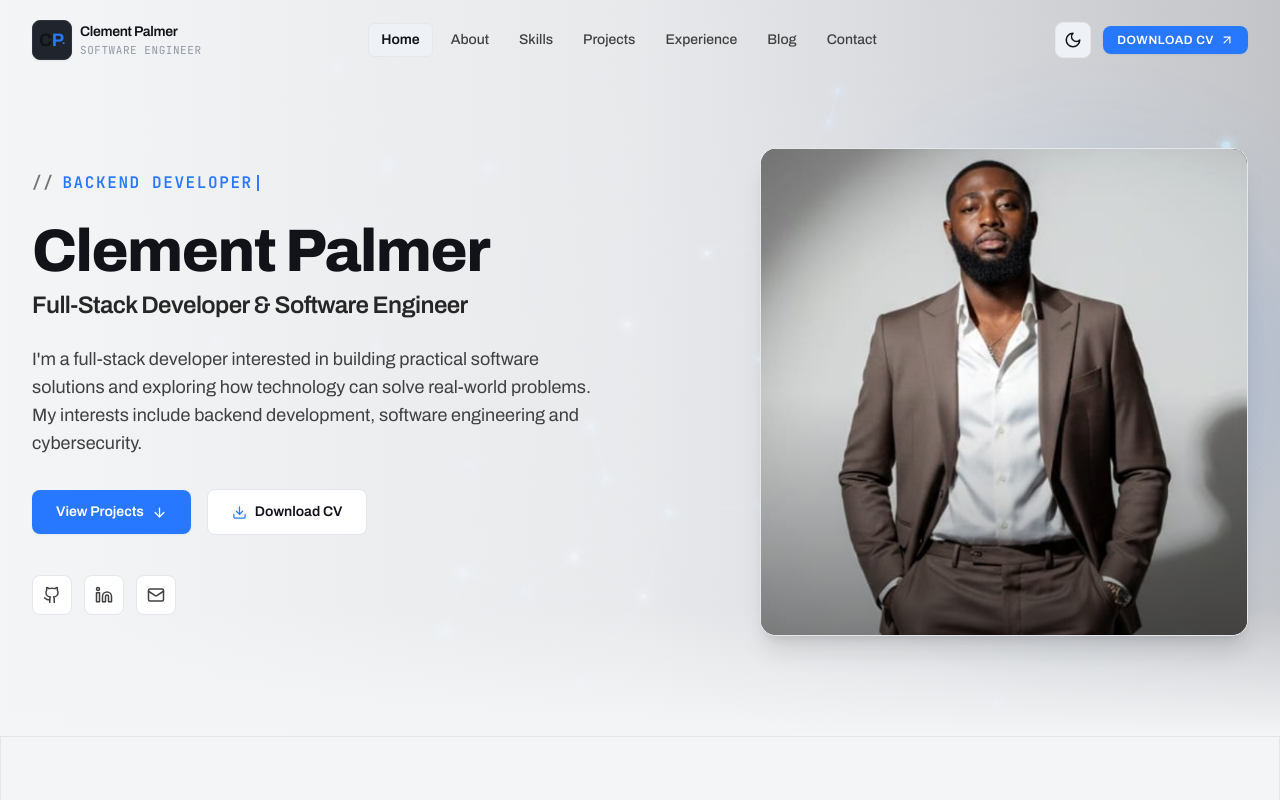
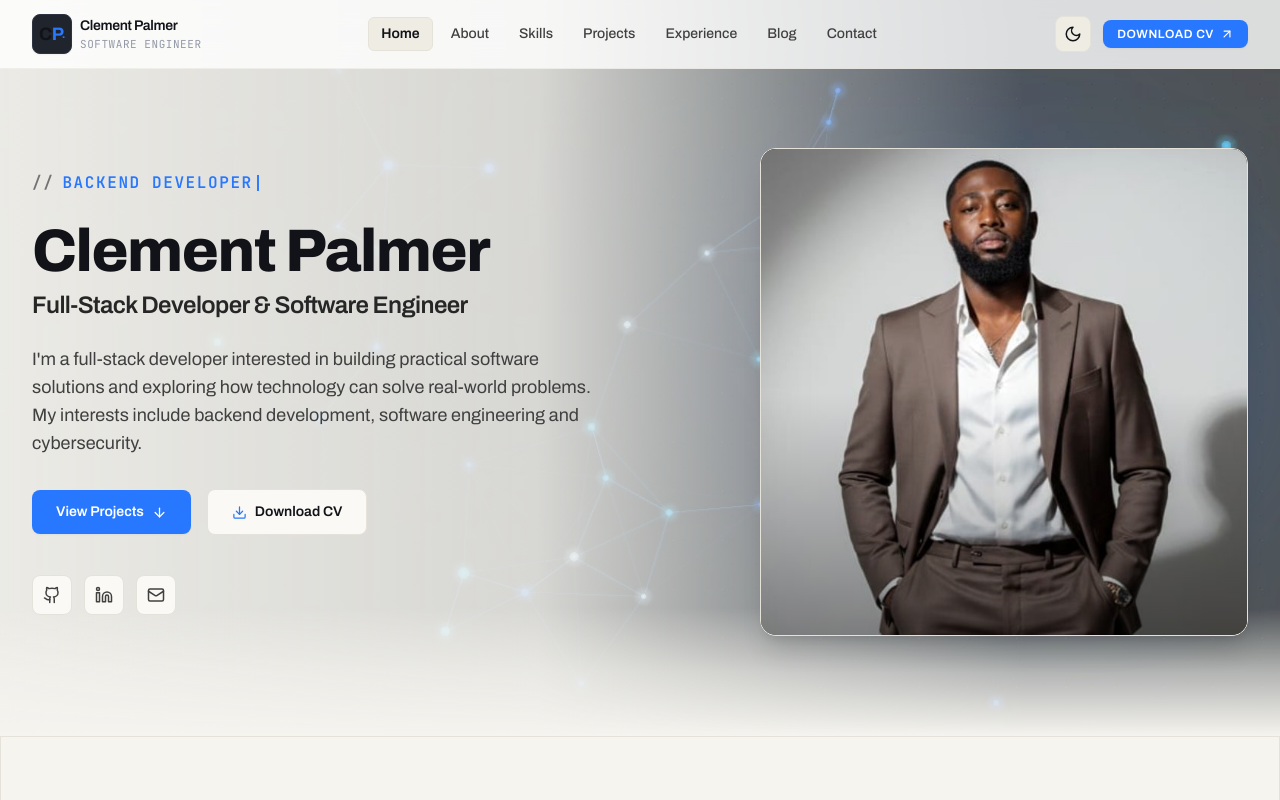
Before and after one commit to ClementBaffourPalmer/My_Portfolio, a React (Vite) app: page / in a window 1280 px wide. Both pictures are taken after a click on the button "Switch to light mode". Shown: the top 800 px of the page. Built offline with nearby package versions, Linux system fonts and the light colour scheme.

Commit message:
code refactor

```diff
--- a/src/components/HeroBackgroundVideo.tsx
+++ b/src/components/HeroBackgroundVideo.tsx
@@ -11,17 +11,40 @@ export const HeroBackgroundVideo: React.FC<HeroBackgroundVideoProps> = ({ darkMo
 
   useEffect(() => {
     const video = videoRef.current;
-    if (video) {
-      video.defaultMuted = true;
-      video.muted = true;
+    if (!video) return;
+
+    video.defaultMuted = true;
+    video.muted = true;
+
+    // Respect user's reduced-motion preference
+    const mediaQuery = typeof window !== 'undefined' && window.matchMedia
+      ? window.matchMedia('(prefers-reduced-motion: reduce)')
+      : null;
+
+    if (mediaQuery && mediaQuery.matches) {
+      video.pause();
+      setVideoLoaded(true);
+    } else {
       const playPromise = video.play();
       if (playPromise !== undefined) {
         playPromise
           .then(() => setVideoLoaded(true))
           .catch(() => {
-            // Autoplay blocked by browser policy, keep fallback
+            // Autoplay blocked by browser policy, fallback poster stays active
           });
       }
+    }
+
+    if (mediaQuery && mediaQuery.addEventListener) {
+      const handleMotionChange = (e: MediaQueryListEvent) => {
+        if (e.matches) {
+          video.pause();
+        } else {
+          video.play().catch(() => {});
+        }
+      };
+      mediaQuery.addEventListener('change', handleMotionChange);
+      return () => mediaQuery.removeEventListener('change', handleMotionChange);
     }
   }, []);
 
@@ -31,7 +54,8 @@ export const HeroBackgroundVideo: React.FC<HeroBackgroundVideoProps> = ({ darkMo
 
   return (
     <div className="absolute inset-0 overflow-hidden pointer-events-none z-0" aria-hidden="true">
-      {/* Video Element (Autoplay, Muted, Loop, Playsinline) */}
+      {/* Video Element (Autoplay, Muted, Loop, Playsinline)
+          Preserves identical natural richness, saturation, visual contrast and prominence in both themes */}
       {!videoError && (
         <video
           ref={videoRef}
@@ -44,8 +68,9 @@ export const HeroBackgroundVideo: React.FC<HeroBackgroundVideoProps> = ({ darkMo
           onCanPlay={handleVideoReady}
           onPlaying={handleVideoReady}
           onError={() => setVideoError(true)}
-          className={`absolute inset-0 w-full h-full object-cover transition-opacity duration-1000 ${videoLoaded ? (darkMode ? 'opacity-70' : 'opacity-40') : 'opacity-0'
-            }`}
+          className={`absolute inset-0 w-full h-full object-cover hero-video-surface ${
+            videoLoaded ? '' : 'opacity-0'
+          }`}
         >
           <source src="/videos/hero-background.mp4" type="video/mp4" />
         </video>
@@ -54,41 +79,78 @@ export const HeroBackgroundVideo: React.FC<HeroBackgroundVideoProps> = ({ darkMo
       {/* Static Fallback Poster when video is pending, errored, or loading */}
       {(!videoLoaded || videoError) && (
         <div
-          className="absolute inset-0 bg-cover bg-center transition-opacity duration-500"
+          className="absolute inset-0 bg-cover bg-center hero-poster-surface"
           style={{
             backgroundImage: 'url(/images/hero-video-poster.jpg)',
-            opacity: darkMode ? 0.60 : 0.35,
           }}
         />
       )}
 
       {/* Subtle architectural grid overlay */}
       <div
-        className="absolute inset-0 opacity-[0.04] dark:opacity-[0.08]"
+        className="absolute inset-0 hero-grid-surface"
         style={{
           backgroundImage: 'radial-gradient(currentColor 1px, transparent 1px)',
           backgroundSize: '24px 24px',
         }}
       />
 
-      {/* Theme-aware contrast overlay guaranteeing 100% text readability */}
+      {/* Dark Mode Overlay: Deep charcoal scrim on the left, fading to preserve glowing video nodes on right */}
       <div
-        className={`absolute inset-0 transition-colors duration-300 ${darkMode
-            ? 'bg-gradient-to-r from-charcoal via-charcoal/80 to-charcoal/35'
-            : 'bg-gradient-to-r from-light-bg via-light-bg/85 to-light-bg/40'
-          }`}
+        className="absolute inset-0 pointer-events-none transition-opacity duration-700 ease-in-out"
+        style={{
+          background: 'linear-gradient(to right, rgba(17, 19, 24, 0.88) 0%, rgba(17, 19, 24, 0.60) 45%, rgba(17, 19, 24, 0.15) 80%, rgba(17, 19, 24, 0.10) 100%)',
+          opacity: darkMode ? 1 : 0,
+        }}
       />
 
-      {/* Soft bottom transition vignette into subsequent section */}
+      {/* Light Mode Localized Text Protection (Desktop):
+          Warm ivory gradient protecting the text on the left, transitioning to 0% transparency on the right
+          so the video shines with 100% natural richness, depth, and clarity */}
       <div
-        className={`absolute bottom-0 inset-x-0 h-32 pointer-events-none ${darkMode
-            ? 'bg-gradient-to-t from-charcoal via-charcoal/50 to-transparent'
-            : 'bg-gradient-to-t from-light-bg via-light-bg/50 to-transparent'
-          }`}
+        className="hidden lg:block absolute inset-0 pointer-events-none transition-opacity duration-700 ease-in-out"
+        style={{
+          background: 'linear-gradient(to right, rgba(245, 244, 239, 0.94) 0%, rgba(245, 244, 239, 0.82) 42%, rgba(245, 244, 239, 0.35) 62%, rgba(245, 244, 239, 0) 80%, rgba(245, 244, 239, 0) 100%)',
+          opacity: darkMode ? 0 : 1,
+        }}
+      />
+
+      {/* Light Mode Localized Text Protection (Mobile / Tablet):
+          Warm ivory vertical gradient protecting top-aligned text while leaving bottom photo & video vibrant */}
+      <div
+        className="block lg:hidden absolute inset-0 pointer-events-none transition-opacity duration-700 ease-in-out"
+        style={{
+          background: 'linear-gradient(to bottom, rgba(245, 244, 239, 0.95) 0%, rgba(245, 244, 239, 0.86) 50%, rgba(245, 244, 239, 0.30) 72%, rgba(245, 244, 239, 0) 90%)',
+          opacity: darkMode ? 0 : 1,
+        }}
+      />
+
+      {/* Soft bottom transition vignette: Dark mode into About section */}
+      <div
+        className="absolute bottom-0 inset-x-0 h-32 pointer-events-none transition-opacity duration-700 ease-in-out"
+        style={{
+          background: 'linear-gradient(to top, rgba(17, 19, 24, 1) 0%, rgba(17, 19, 24, 0.50) 50%, transparent 100%)',
+          opacity: darkMode ? 1 : 0,
+        }}
+      />
+
+      {/* Soft bottom transition vignette: Light mode into warm off-white About section */}
+      <div
+        className="absolute bottom-0 inset-x-0 h-32 pointer-events-none transition-opacity duration-700 ease-in-out"
+        style={{
+          background: 'linear-gradient(to top, rgba(245, 244, 239, 1) 0%, rgba(245, 244, 239, 0.60) 50%, transparent 100%)',
+          opacity: darkMode ? 0 : 1,
+        }}
       />
 
       {/* Subtle Electric Blue ambient glow in background right quadrant */}
-      <div className="absolute right-0 top-1/4 w-96 h-96 bg-electric/15 rounded-full blur-3xl pointer-events-none" />
+      <div
+        className="absolute right-0 top-1/4 w-96 h-96 rounded-full blur-3xl pointer-events-none transition-opacity duration-700 ease-in-out"
+        style={{
+          backgroundColor: '#2878FF',
+          opacity: darkMode ? 0.15 : 0.12,
+        }}
+      />
     </div>
   );
 };
--- a/src/components/Navbar.tsx
+++ b/src/components/Navbar.tsx
@@ -89,7 +89,9 @@ export const Navbar: React.FC<NavbarProps> = ({ darkMode, setDarkMode }) => {
           ? darkMode
             ? 'bg-charcoal/90 backdrop-blur-md border-b border-panel-border/80 py-3 shadow-lg'
             : 'bg-white/90 backdrop-blur-md border-b border-light-border/80 py-3 shadow-sm'
-          : 'bg-transparent py-5'
+          : darkMode
+            ? 'bg-transparent py-5'
+            : 'bg-white/80 backdrop-blur-md border-b border-light-border/50 py-3.5 shadow-xs'
       }`}
     >
       <div className="max-w-7xl mx-auto px-4 sm:px-6 lg:px-8">
--- a/src/index.css
+++ b/src/index.css
@@ -3,24 +3,72 @@
 @tailwind utilities;
 
 @layer base {
-  :root {
+  :root,
+  .dark {
     --color-electric: #2878FF;
     --color-charcoal: #111318;
     --color-panel: #20242D;
     --color-white: #FFFFFF;
-    --color-light-grey: #F4F5F7;
+    --color-light-grey: #F5F4EF;
 
     /* Semantic typography variables for dark mode (default) */
     --text-primary: #FFFFFF;
     --text-body: #D1D5DB;
     --text-secondary: #94A3B8;
+
+    /* Hero Background Video & Scrim System (Dark Mode: Cinematic Rich Depth) */
+    --hero-video-invert: 0;
+    --hero-video-hue-rotate: 0deg;
+    --hero-video-brightness: 1;
+    --hero-video-contrast: 1.05;
+    --hero-video-saturate: 1.10;
+    --hero-video-opacity: 0.72;
+    --hero-video-filter: invert(var(--hero-video-invert)) hue-rotate(var(--hero-video-hue-rotate)) brightness(var(--hero-video-brightness)) contrast(var(--hero-video-contrast)) saturate(var(--hero-video-saturate));
+
+    --hero-poster-opacity: 0.70;
+    --hero-poster-filter: invert(var(--hero-video-invert)) hue-rotate(var(--hero-video-hue-rotate)) brightness(var(--hero-video-brightness)) contrast(var(--hero-video-contrast)) saturate(var(--hero-video-saturate));
+
+    --hero-overlay-from: rgba(17, 19, 24, 0.88);
+    --hero-overlay-via: rgba(17, 19, 24, 0.60);
+    --hero-overlay-to: rgba(17, 19, 24, 0.15);
+
+    --hero-bottom-fade-from: rgba(17, 19, 24, 1);
+    --hero-bottom-fade-via: rgba(17, 19, 24, 0.50);
+
+    --hero-ambient-glow: rgba(40, 120, 255, 0.15);
+    --hero-grid-opacity: 0.07;
   }
 
   .light {
-    /* Semantic typography variables for light mode */
-    --text-primary: #111318;
+    /* Semantic typography variables for light mode (Warm Editorial Charcoal) */
+    --text-primary: #14171A;
     --text-body: #374151;
-    --text-secondary: #4B5563;
+    --text-secondary: #5F6570;
+
+    /* Hero Background Video (Light Mode: MATCH DARK MODE VISIBILITY & NATURAL COLOURS)
+       Preserve original visual detail, rich natural colours, contrast and depth!
+       No inversion, no washing out, equal prominence! */
+    --hero-video-invert: 0;
+    --hero-video-hue-rotate: 0deg;
+    --hero-video-brightness: 1;
+    --hero-video-contrast: 1.05;
+    --hero-video-saturate: 1.10;
+    --hero-video-opacity: 0.72;
+    --hero-video-filter: invert(var(--hero-video-invert)) hue-rotate(var(--hero-video-hue-rotate)) brightness(var(--hero-video-brightness)) contrast(var(--hero-video-contrast)) saturate(var(--hero-video-saturate));
+
+    --hero-poster-opacity: 0.70;
+    --hero-poster-filter: invert(var(--hero-video-invert)) hue-rotate(var(--hero-video-hue-rotate)) brightness(var(--hero-video-brightness)) contrast(var(--hero-video-contrast)) saturate(var(--hero-video-saturate));
+
+    /* Localized Text Protection Overlay (Warm Ivory Gradient on the left) */
+    --hero-overlay-from: rgba(245, 244, 239, 0.94);
+    --hero-overlay-via: rgba(245, 244, 239, 0.78);
+    --hero-overlay-to: rgba(245, 244, 239, 0);
+
+    --hero-bottom-fade-from: rgba(245, 244, 239, 1);
+    --hero-bottom-fade-via: rgba(245, 244, 239, 0.55);
+
+    --hero-ambient-glow: rgba(40, 120, 255, 0.12);
+    --hero-grid-opacity: 0.05;
   }
 
   html {
@@ -45,7 +93,7 @@
   }
 
   .light ::-webkit-scrollbar-track {
-    background: #F4F5F7;
+    background: #F5F4EF;
   }
 
   ::-webkit-scrollbar-thumb {
@@ -54,7 +102,7 @@
   }
 
   .light ::-webkit-scrollbar-thumb {
-    background: #D1D5DB;
+    background: #D8D5CD;
   }
 
   ::-webkit-scrollbar-thumb:hover {
@@ -69,7 +117,7 @@
   }
 
   .light .subtle-border {
-    border-color: #E2E5EA;
+    border-color: #E5E2D9;
   }
 
   .panel-surface {
@@ -77,7 +125,7 @@
   }
 
   .light .panel-surface {
-    background-color: #FFFFFF;
+    background-color: #FAF9F5;
   }
 
   .page-surface {
@@ -85,7 +133,16 @@
   }
 
   .light .page-surface {
-    background-color: #F4F5F7;
+    background-color: #F5F4EF;
+  }
+
+  /* Warm ivory mapping for light mode surfaces and borders */
+  .light .bg-white {
+    background-color: #FAF9F5;
+  }
+
+  .light .border-light-border {
+    border-color: #E5E2D9;
   }
 
   /* Typography Contrast Utilities */
@@ -108,6 +165,31 @@
   }
   .dark .text-contrast-secondary {
     color: #94A3B8;
+  }
+
+  /* Hero Video & Scrim System Utilities */
+  .hero-video-surface {
+    filter: var(--hero-video-filter);
+    opacity: var(--hero-video-opacity);
+    transition: filter 700ms cubic-bezier(0.4, 0, 0.2, 1), opacity 700ms cubic-bezier(0.4, 0, 0.2, 1);
+    will-change: filter, opacity;
+  }
+
+  .hero-poster-surface {
+    filter: var(--hero-poster-filter);
+    opacity: var(--hero-poster-opacity);
+    transition: filter 700ms cubic-bezier(0.4, 0, 0.2, 1), opacity 700ms cubic-bezier(0.4, 0, 0.2, 1);
+    will-change: filter, opacity;
+  }
+
+  .hero-grid-surface {
+    opacity: var(--hero-grid-opacity);
+    transition: opacity 700ms cubic-bezier(0.4, 0, 0.2, 1);
+  }
+
+  .hero-glow-surface {
+    background: radial-gradient(circle, var(--hero-ambient-glow) 0%, transparent 70%);
+    transition: background 700ms cubic-bezier(0.4, 0, 0.2, 1);
   }
 }
 
--- a/tailwind.config.js
+++ b/tailwind.config.js
@@ -25,12 +25,13 @@ export default {
           hover: '#282E3B',
         },
         light: {
-          bg: '#F4F5F7',
-          surface: '#FFFFFF',
-          panel: '#FFFFFF',
-          border: '#E4E7EC',
-          hover: '#F8F9FA',
-          subtle: '#EEF1F5',
+          bg: '#F5F4EF',
+          surface: '#FAF9F5',
+          panel: '#FAF9F5',
+          border: '#E5E2D9',
+          hover: '#EFECE4',
+          subtle: '#EFECE4',
+          muted: '#E8E5DC',
         },
         muted: {
           DEFAULT: '#9298A5',
```
